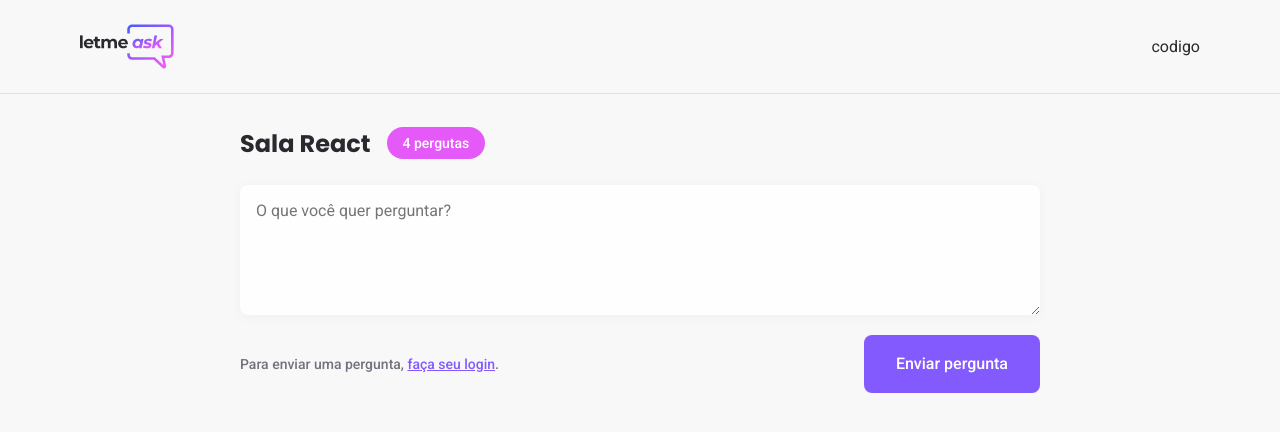
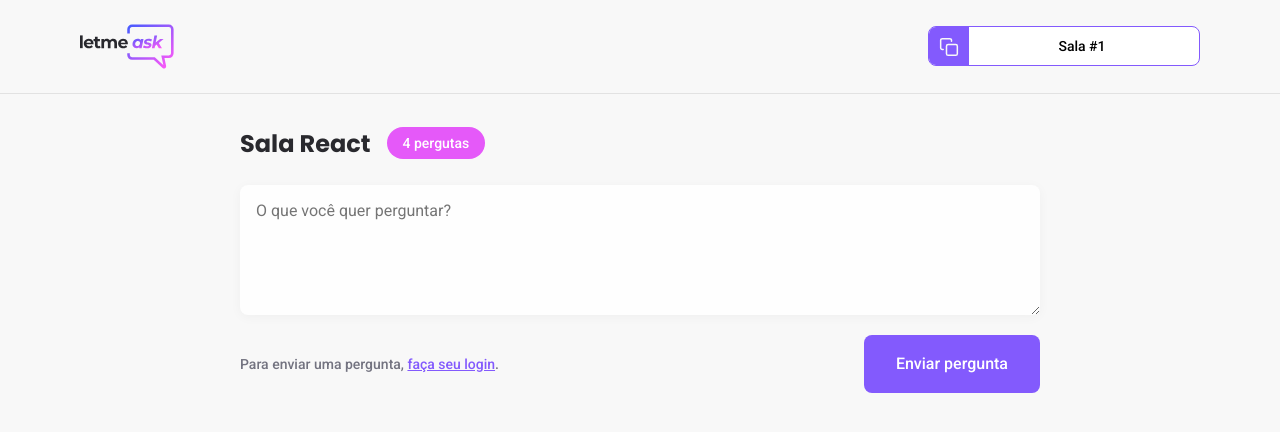
Before and after one commit to GGunt3r/Letmeask, a React (Create React App) app: page /rooms/1 in a window 1280 px wide. Shown: the top 432 px of the page. Built offline with nearby package versions, Linux system fonts and the light colour scheme; no server answers.

Commit message:
Copiando código da sala

```diff
--- /dev/null
+++ b/src/components/RoomCode.tsx
@@ -0,0 +1,22 @@
+import copyImg from '../assets/images/copy.svg';
+
+import '../styles/room-code.scss'
+
+type RoomCodeProps = {
+    code: string;
+}
+
+export function RoomCode(props: RoomCodeProps){
+    function copyRoomCodeToClipboard(){
+        navigator.clipboard.writeText(props.code)
+    }
+
+    return (
+        <button className="room-code" onClick={copyRoomCodeToClipboard}>
+            <div>
+                <img src={copyImg} alt="Copy room code" />
+            </div>
+            <span>Sala #{props.code}</span>
+        </button>
+    )
+}
--- a/src/pages/Room.tsx
+++ b/src/pages/Room.tsx
@@ -1,15 +1,24 @@
+import { useParams } from 'react-router-dom'
+
 import logoImg from '../assets/images/logo.svg';
 import { Button } from '../components/Button';
+import { RoomCode } from '../components/RoomCode';
 
 import '../styles/room.scss'
 
+type RoomParams = {
+    id: string;
+}
+
 export function Room(){
+    const params = useParams<RoomParams>();
+
     return (
         <div id="page-room">
             <header>
                 <div className="content">
                     <img src={logoImg} alt="Letmeask" />
-                    <div>codigo</div>
+                    <RoomCode code={params.id} />
                 </div>
             </header>
 
--- /dev/null
+++ b/src/styles/room-code.scss
@@ -0,0 +1,29 @@
+.room-code{
+    height: 40px;
+    border-radius: 8px;
+    overflow: hidden;
+
+    background: #fff;
+    border: 1px solid #835afd;
+    cursor: pointer;
+
+    display: flex;
+
+    div{
+        background: #835afd;
+        padding: 10px;
+        display: flex;
+        justify-content: center;
+        align-items: center;
+    }
+
+    span{
+        display: block;
+        align-self: center;
+        flex: 1;
+        padding: 0 16px 0 12px;
+        width: 230px;
+        font-size: 14px;
+        font-weight: 500;
+    }
+}
```
